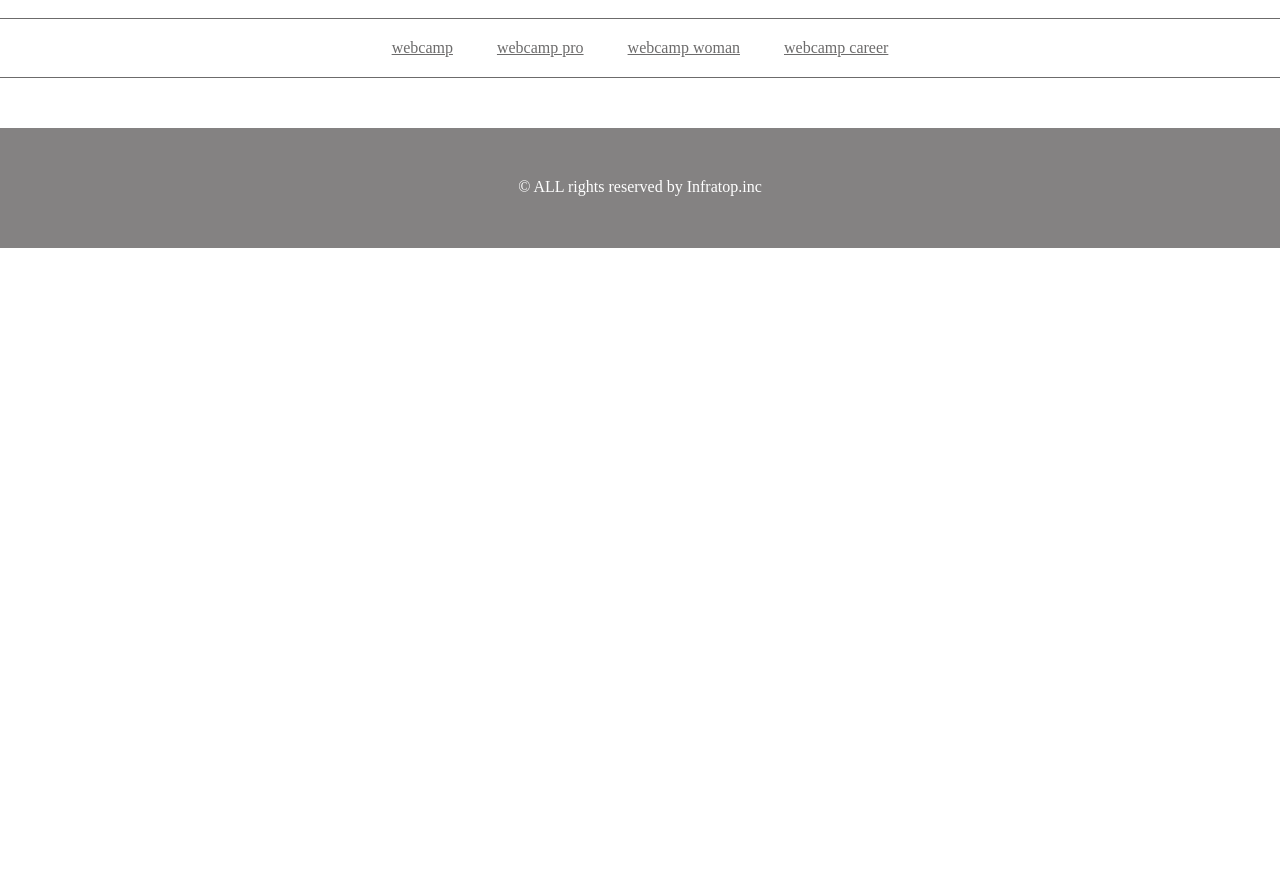
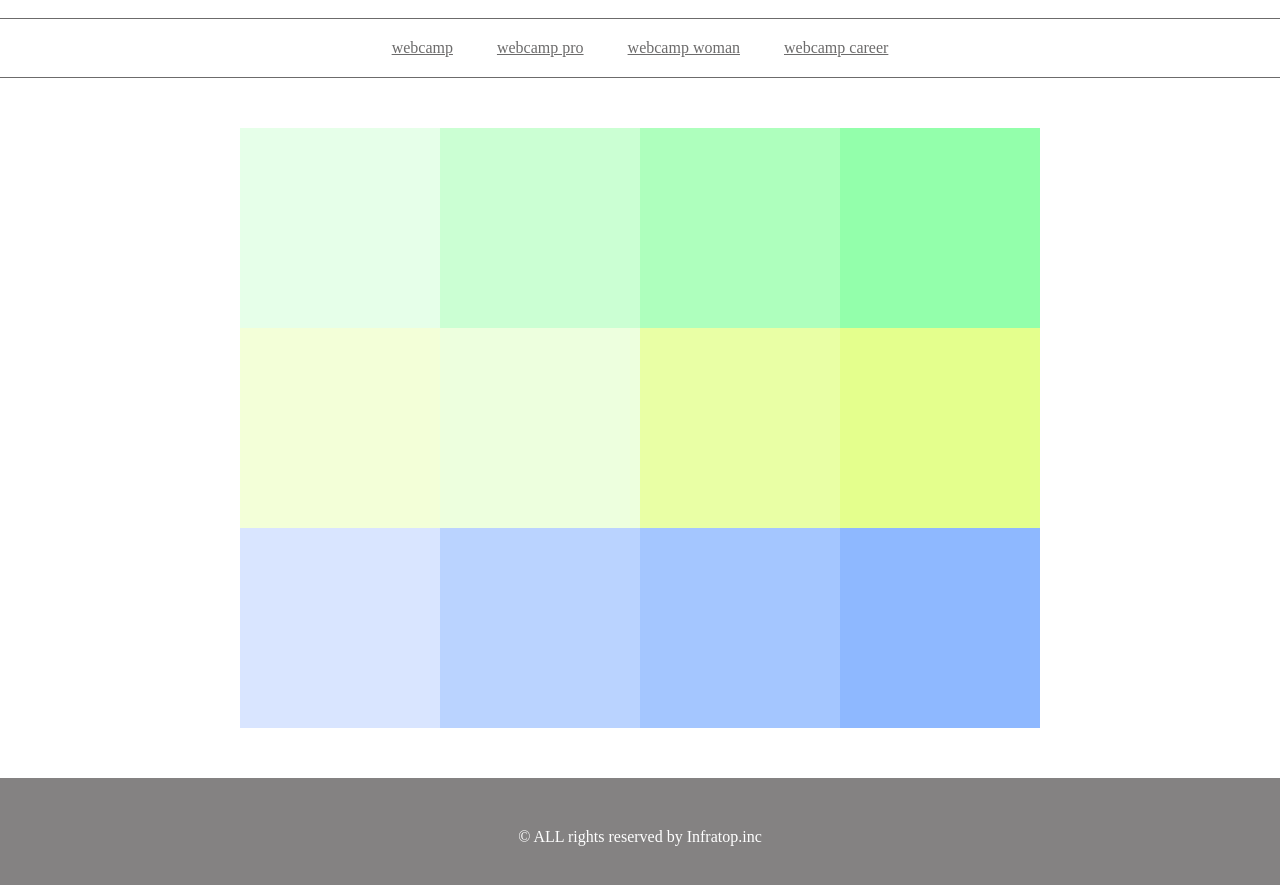
Before and after one commit to asseysanzen/caravan, a plain HTML site: page chapter5_exercise.html in a window 1280 px wide. Shown: the part 59-944 px from the top of the page. Before the commit the page ends 800 px from the top, so only its background shows below. Drawn offline with Linux system fonts and the light colour scheme.

Commit message:
[finish] 2-5

```diff
--- a/chapter5_exercise.html
+++ b/chapter5_exercise.html
@@ -3,7 +3,7 @@
 <head>
   <meta charset="UTF-8">
   <link rel="stylesheet" href="chapter5_exercise.css">
-  <title>CARAVAN</title>
+  <title>第5章演習</title>
 </head>
 <body>
 	<header>
@@ -27,12 +27,19 @@
 		 </li>
 		 </ul>
 	</nav>
-	<div class="main-visual">
-		<div class="main-visual-content"></div>
-	</div>
 	<div class="main clearfix">
-		<div class="blog"></div>
-		<div class="sidebar"></div>
+		<div class="m1"></div>
+		<div class="m2"></div>
+		<div class="m3"></div>
+		<div class="m4"></div>
+		<div class="m5"></div>
+		<div class="m6"></div>
+		<div class="m7"></div>
+		<div class="m8"></div>
+		<div class="m9"></div>
+		<div class="m10"></div>
+		<div class="m11"></div>
+		<div class="m12"></div>
 	</div>
 	<footer>
 		<p class="footer-text">© ALL rights reserved by Infratop.inc</p>
```
